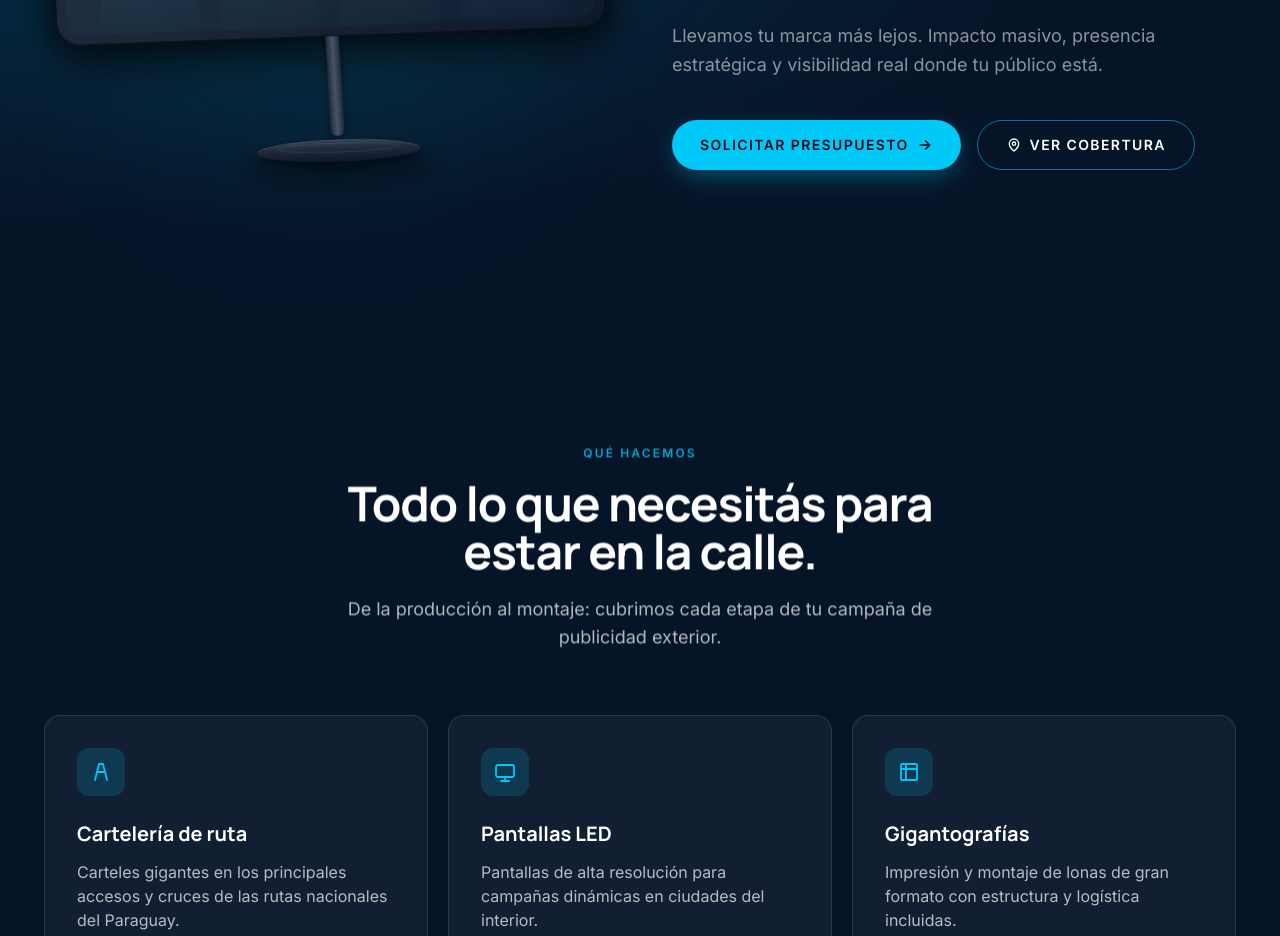
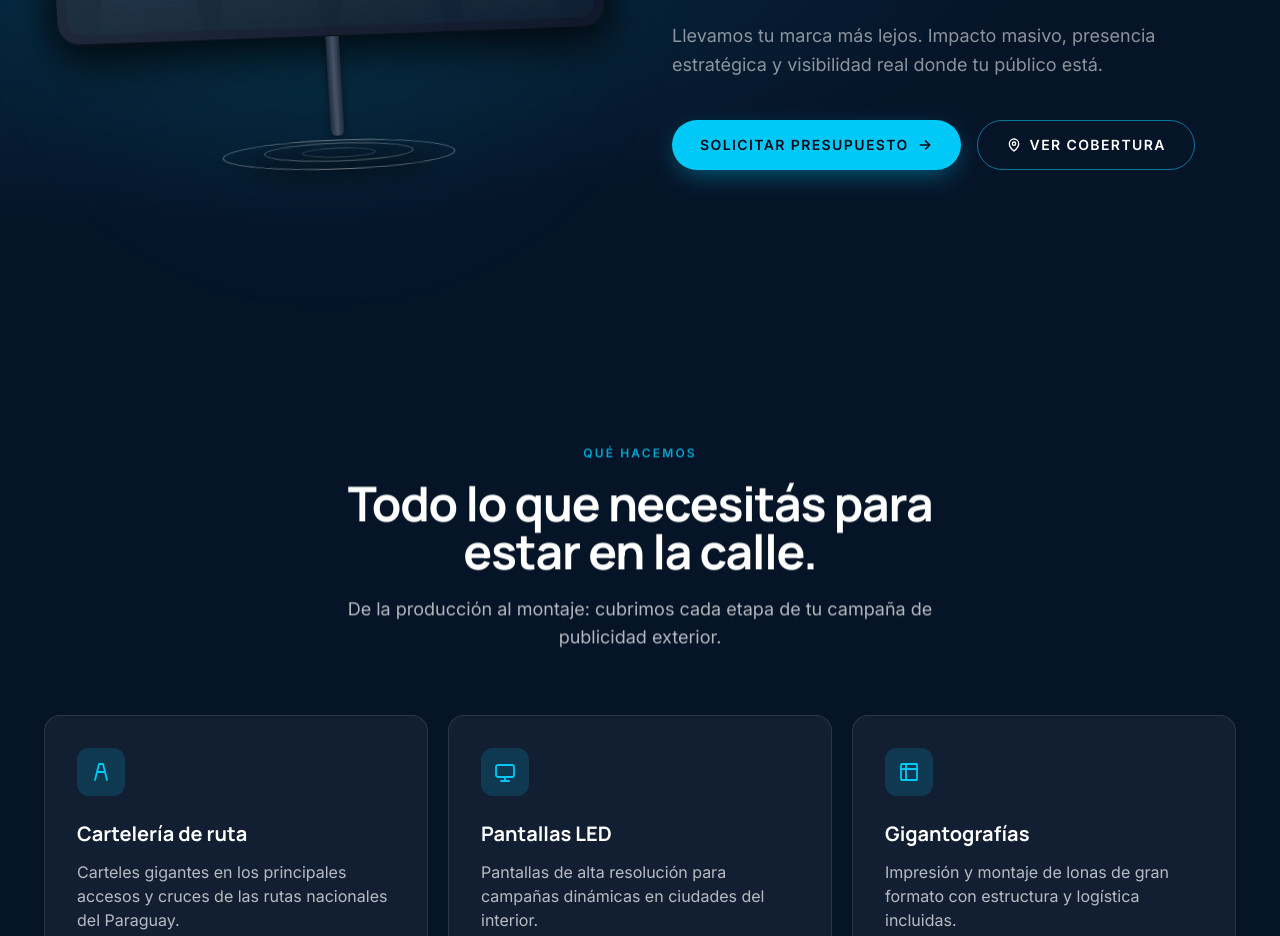
Before and after one commit to bartsilvera12-gif/Tio-CR, a Next.js app: page / in a window 1280 px wide. Shown: the part 1240-2176 px from the top of the page. Built offline with nearby package versions, Linux system fonts and the light colour scheme; grey boxes are pictures that could not be loaded.

Commit message:
feat(intro): base with 3 concentric white rings

```diff
--- a/components/Intro.tsx
+++ b/components/Intro.tsx
@@ -188,22 +188,16 @@ function Billboard() {
         {/* ---- Poste vertical ---- */}
         <div className="relative mx-auto h-[100px] w-[14px] rounded-b-md bg-gradient-to-r from-slate-800 via-slate-600 to-slate-800 shadow-[0_2px_10px_rgba(0,0,0,0.5)]" />
 
-        {/* ---- Base: pedestal metálico con placa, acorde a la página ---- */}
+        {/* ---- Base: 3 anillos blancos concéntricos ---- */}
         <div className="relative mx-auto h-[46px] w-[240px]">
           {/* Sombra en el piso */}
-          <div className="absolute inset-x-[8%] top-6 h-[18px] rounded-[50%] bg-black/60 blur-md" />
-          {/* Placa elíptica metálica (misma familia que el bezel) */}
-          <div
-            className="absolute inset-x-[15%] top-1 h-[22px] rounded-[50%]"
-            style={{
-              background:
-                'linear-gradient(180deg, #334155 0%, #1e293b 45%, #0f172a 100%)',
-              boxShadow:
-                'inset 0 1px 0 rgba(255,255,255,0.1), 0 4px 10px rgba(0,0,0,0.5)',
-            }}
-          />
-          {/* Detalle superior de la placa (aro interior sutil, gris) */}
-          <div className="absolute inset-x-[24%] top-[7px] h-[10px] rounded-[50%] border border-white/10" />
+          <div className="absolute inset-x-[8%] top-5 h-[18px] rounded-[50%] bg-black/50 blur-md" />
+          {/* Anillo exterior */}
+          <div className="absolute inset-x-0 top-1 h-[30px] rounded-[50%] border border-white/40" />
+          {/* Anillo medio */}
+          <div className="absolute inset-x-[18%] top-[7px] h-[19px] rounded-[50%] border border-white/30" />
+          {/* Anillo interior */}
+          <div className="absolute inset-x-[34%] top-[12px] h-[10px] rounded-[50%] border border-white/20" />
         </div>
       </div>
       </div>
```
